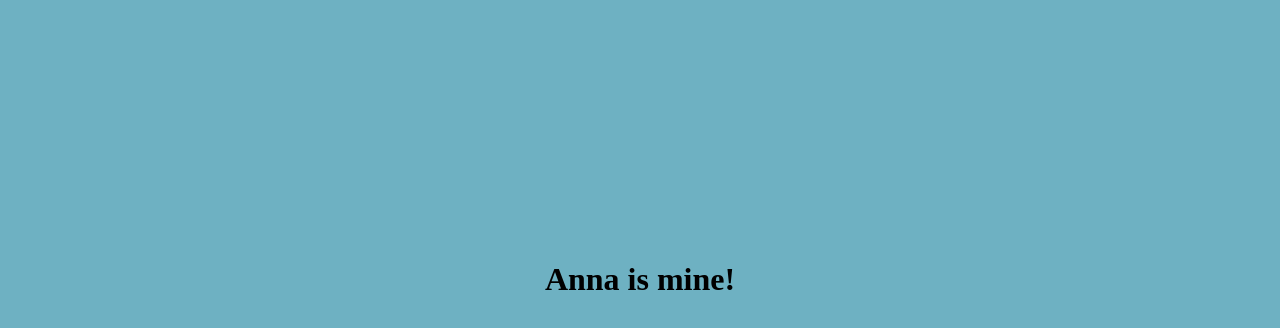
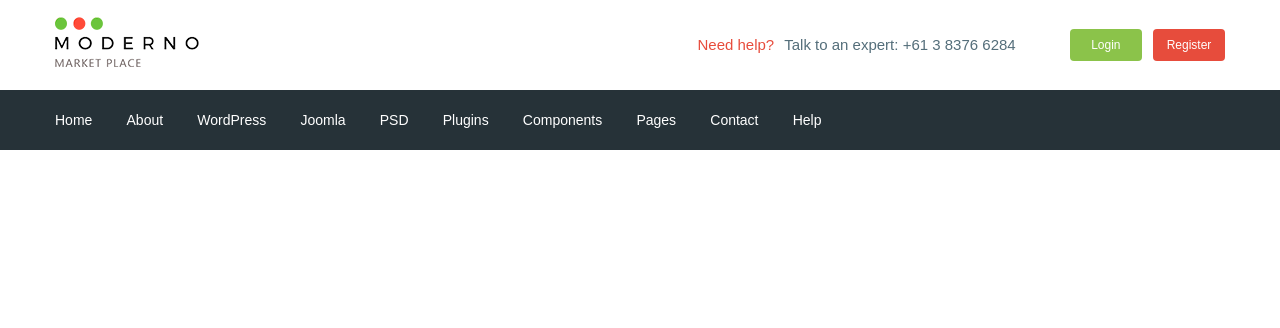
Before and after one commit to dukk0001/moderno, a website: page app/index.html in a window 1280 px wide. Drawn offline with nearby package versions, Linux system fonts and the light colour scheme; files that its build step writes are made by us from their sources.

Commit message:
added header

```diff
--- a/app/index.html
+++ b/app/index.html
@@ -5,16 +5,90 @@
     <meta charset="UTF-8">
     <meta name="viewport" content="width=device-width, initial-scale=1.0">
     <title>Document</title>
+    <link href="https://fonts.googleapis.com/css2?family=Roboto:wght@500;700&display=swap" rel="stylesheet">
     <link rel="stylesheet" href="css/libs.min.css">
     <link rel="stylesheet" href="css/style.min.css">
 </head>
 
 <body>
+    <header class="header">
+
+        <div class="header__top">
+            <div class="container">
+                <div class="header__top-inner">
+                    <div class="header__logo">
+                        <a href="#">
+                            <img src="images/logo.png" alt="logo">
+                        </a>
+                    </div>
+                    <div class="header__text">
+                        <a href="#">
+                            <span>Need help? </span>
+                        </a>Talk to an expert:
+                        <a class="header__phone" href="tel:61383766284">+61 3 8376 6284</a>
+
+                    </div>
+                    <div class="header__box">
+                        <a class="basket" href="#"></a>
+                        <a class="header__btn header__btn-login" href="#">Login</a>
+                        <a class="header__btn header__btn-register" href="#">Register</a>
+                    </div>
+                </div>
+
+            </div>
+
+        </div>
+        <div class="header__menu">
+            <div class="container">
+                <nav class="menu">
+                    <ul class="menu__list">
+                        <li>
+                            <a href="#">Home</a>
+                        </li>
+                        <li>
+                            <a href="#">About</a>
+                        </li>
+                        <li>
+                            <a href="#">WordPress</a>
+                        </li>
+                        <li>
+                            <a href="#">Joomla </a>
+                        </li>
+                        <li>
+                            <a href="#">PSD</a>
+                        </li>
+                        <li>
+                            <a href="#">Plugins</a>
+                        </li>
+                        <li>
+                            <a href="#">Components</a>
+                        </li>
+                        <li>
+                            <a href="#">Pages</a>
+                        </li>
+                        <li>
+                            <a href="#">Contact </a>
+                        </li>
+                        <li>
+                            <a href="#">Help</a>
+                        </li>
+                    </ul>
+
+
+                </nav>
+
+
+            </div>
+        </div>
+
+    </header>
+
+
+
     <script src="https://ajax.googleapis.com/ajax/libs/jquery/3.5.1/jquery.min.js"></script>
     <script src="js/libs.js"></script>
     <script src="js/main.min.js"></script>
-    <div class="box">
-    <h1> Anna is mine!</h1></div>
+
 </body>
 
 </html>
--- /dev/null
+++ b/app/scss/_fonts.scss
@@ -0,0 +1,8 @@
+@font-face {
+    font-family: 'Roboto-Regular', sans-serif;
+    src: url('../fonts/Roboto-Regular.woff2') format('woff2'),
+         url('../fonts/Roboto-Regular.woff') format('woff');
+         font-weight: 400;
+         font-display: swap;
+
+  }
--- /dev/null
+++ b/app/scss/_global.scss
@@ -0,0 +1,31 @@
+html{
+    box-sizing: border-box;
+    }
+    *,::before,
+    *::after{
+    box-sizing: inherit;
+
+    }
+    a{
+        display: inline-block;
+        text-decoration: none;
+        color: $text;
+    }
+    ul,li{
+        margin: 0;
+        padding: 0;
+        list-style: none;
+    }
+    body{
+        font-family: 'Roboto-Regular', sans-serif;
+        font-size: 15px;
+        line-height: 24px;
+        color:$text;
+        font-weight: 400;
+
+    }
+    .container{
+        max-width:1200px ;
+        margin: 0 auto;
+        padding: 0 15px;
+    }
--- /dev/null
+++ b/app/scss/_vars.scss
@@ -0,0 +1,4 @@
+$text:#546e7a;
+$red:#e74c3c;
+$green:#8bc34a;
+$bg_blue:#263238;
--- a/app/scss/style.scss
+++ b/app/scss/style.scss
@@ -1,20 +1,70 @@
-html{
-box-sizing: border-box;
-}
-*,::before,
-*::after{
+@import '_vars';
+@import '_global';
+@import '_fonts';
 
 
+
+.header__top-inner {
+    display: flex;
+    justify-content: space-between;
+    height: 90px;
+    align-items: center;
 }
-body{
-    background-color: rgb(110, 177, 194);
+
+.header__text {
+    margin-left: auto;
+    margin-right: 50px;
+
+    span {
+        color: $red;
+        margin-right: 10px;
+    }
 }
-.box{
-   display: flex;
-   margin: 0 auto;
+
+.header__btn {
+    padding: 4px;
+    width: 72px;
+    border-radius: 4px;
+    text-align: center;
+    color: white;
+    font-size: 12px;
 
 }
-h1{
-    margin: 0 auto;
-    margin-top: 20%;
+
+.header__btn-login {
+    background-color: $green;
 }
+
+.header__btn-register {
+    background-color: $red;
+    margin-left: 7px;
+}
+
+.header__menu {
+    background-color: $bg-blue;
+
+}
+
+.menu {
+
+    display: flex;
+    align-items: center;
+    height: 60px;
+}
+
+.menu__list {
+
+    li {
+        display: inline-block;
+
+        &+li {
+            margin-left: 30px;
+        }
+
+    }
+
+    a {
+        color: white;
+        font-size: 14px;
+    }
+}
```
Also changed, not shown: gulpfile.js (+4 -3 lines), app/fonts/Roboto-Regular.woff (added), app/fonts/Roboto-Regular.woff2 (added), app/images/logo.png (added), app/js/libs.min.js (added).
